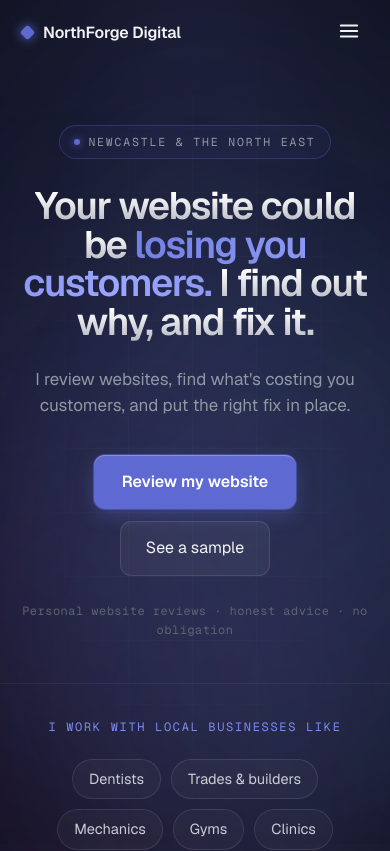
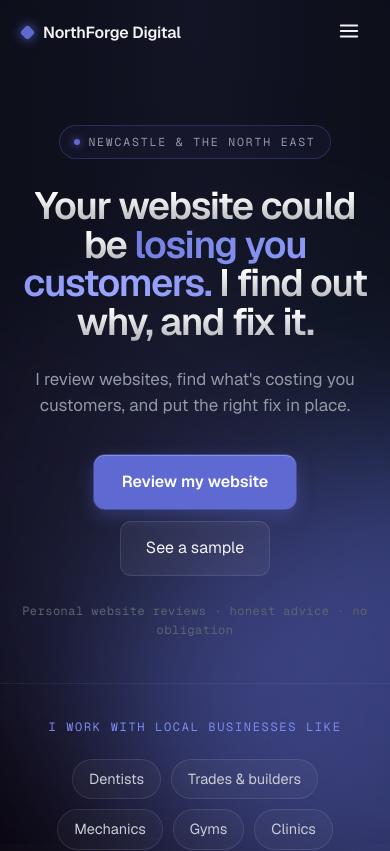
Before and after one commit to Munib123456/northforge-digital, a React (Vite) app: page / in a window 390 px wide. Shown: the top 851 px of the page. Built offline with nearby package versions, Linux system fonts and the light colour scheme.

Commit message:
Faster mobile load: lighter background, no white flash

```diff
--- a/src/NorthForgeDigital.jsx
+++ b/src/NorthForgeDigital.jsx
@@ -223,16 +223,20 @@ export default function NorthForgeDigital() {
           .qd-svc, .qd-ce { grid-template-columns: 1fr 1fr; }
         }
         @media (max-width: 540px) { .qd-svc, .qd-ce { grid-template-columns: 1fr; } }
+        @media (max-width: 768px) {
+          .qd-blob { filter: blur(80px) !important; opacity: 0.5 !important; animation: none !important; }
+          .qd-grid { display: none !important; }
+        }
         @media (prefers-reduced-motion: reduce) { *, html { scroll-behavior: auto; animation: none !important; } }
       `}</style>
 
       {/* AMBIENT BACKGROUND */}
       <div aria-hidden style={{ position: "fixed", inset: 0, zIndex: 0, pointerEvents: "none", background: "radial-gradient(ellipse at top, #0b0b11 0%, #050506 52%, #020203 100%)" }}>
-        <div style={{ position: "absolute", top: -220, left: "50%", marginLeft: -460, width: 920, height: 1000, borderRadius: "50%", background: "rgba(94,106,210,0.22)", filter: "blur(155px)", animation: "float1 9s ease-in-out infinite" }} />
-        <div style={{ position: "absolute", top: 320, left: -220, width: 620, height: 800, borderRadius: "50%", background: "rgba(150,94,210,0.13)", filter: "blur(125px)", animation: "float2 11s ease-in-out infinite" }} />
-        <div style={{ position: "absolute", top: 220, right: -160, width: 520, height: 720, borderRadius: "50%", background: "rgba(94,150,210,0.12)", filter: "blur(105px)", animation: "float1 10s ease-in-out infinite" }} />
-        <div style={{ position: "absolute", bottom: -120, left: "30%", width: 720, height: 520, borderRadius: "50%", background: "rgba(94,106,210,1)", filter: "blur(150px)", animation: "pulse 8s ease-in-out infinite" }} />
-        <div style={{ position: "absolute", inset: 0, backgroundImage: "linear-gradient(rgba(255,255,255,0.02) 1px, transparent 1px), linear-gradient(90deg, rgba(255,255,255,0.02) 1px, transparent 1px)", backgroundSize: "64px 64px", maskImage: "radial-gradient(ellipse at center, #000 30%, transparent 80%)" }} />
+        <div className="qd-blob" style={{ position: "absolute", top: -220, left: "50%", marginLeft: -460, width: 920, height: 1000, borderRadius: "50%", background: "rgba(94,106,210,0.22)", filter: "blur(155px)", animation: "float1 9s ease-in-out infinite" }} />
+        <div className="qd-blob" style={{ position: "absolute", top: 320, left: -220, width: 620, height: 800, borderRadius: "50%", background: "rgba(150,94,210,0.13)", filter: "blur(125px)", animation: "float2 11s ease-in-out infinite" }} />
+        <div className="qd-blob" style={{ position: "absolute", top: 220, right: -160, width: 520, height: 720, borderRadius: "50%", background: "rgba(94,150,210,0.12)", filter: "blur(105px)", animation: "float1 10s ease-in-out infinite" }} />
+        <div className="qd-blob" style={{ position: "absolute", bottom: -120, left: "30%", width: 720, height: 520, borderRadius: "50%", background: "rgba(94,106,210,1)", filter: "blur(150px)", animation: "pulse 8s ease-in-out infinite" }} />
+        <div className="qd-grid" style={{ position: "absolute", inset: 0, backgroundImage: "linear-gradient(rgba(255,255,255,0.02) 1px, transparent 1px), linear-gradient(90deg, rgba(255,255,255,0.02) 1px, transparent 1px)", backgroundSize: "64px 64px", maskImage: "radial-gradient(ellipse at center, #000 30%, transparent 80%)" }} />
       </div>
 
       <div style={{ position: "relative", zIndex: 1 }}>
```
